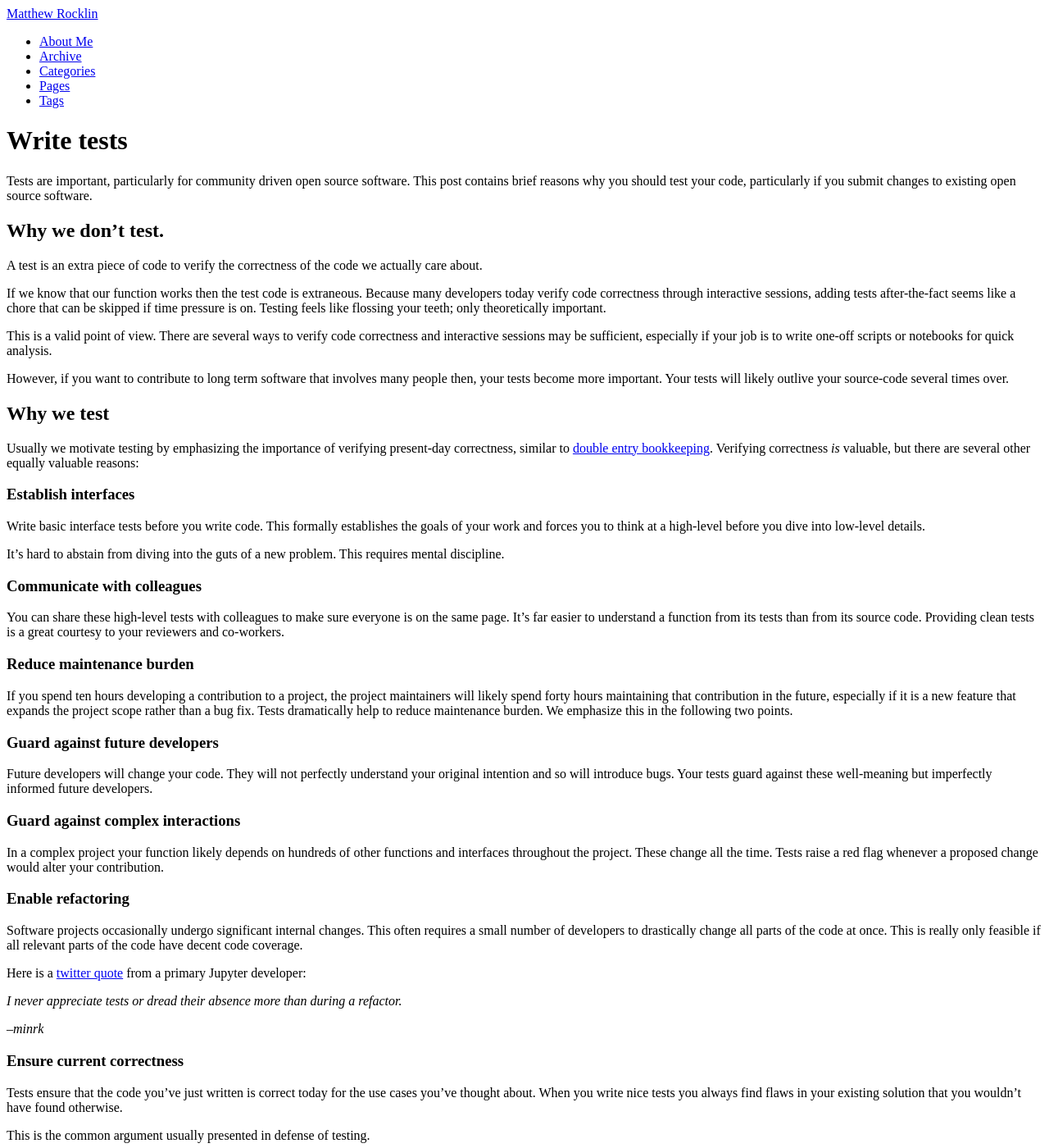
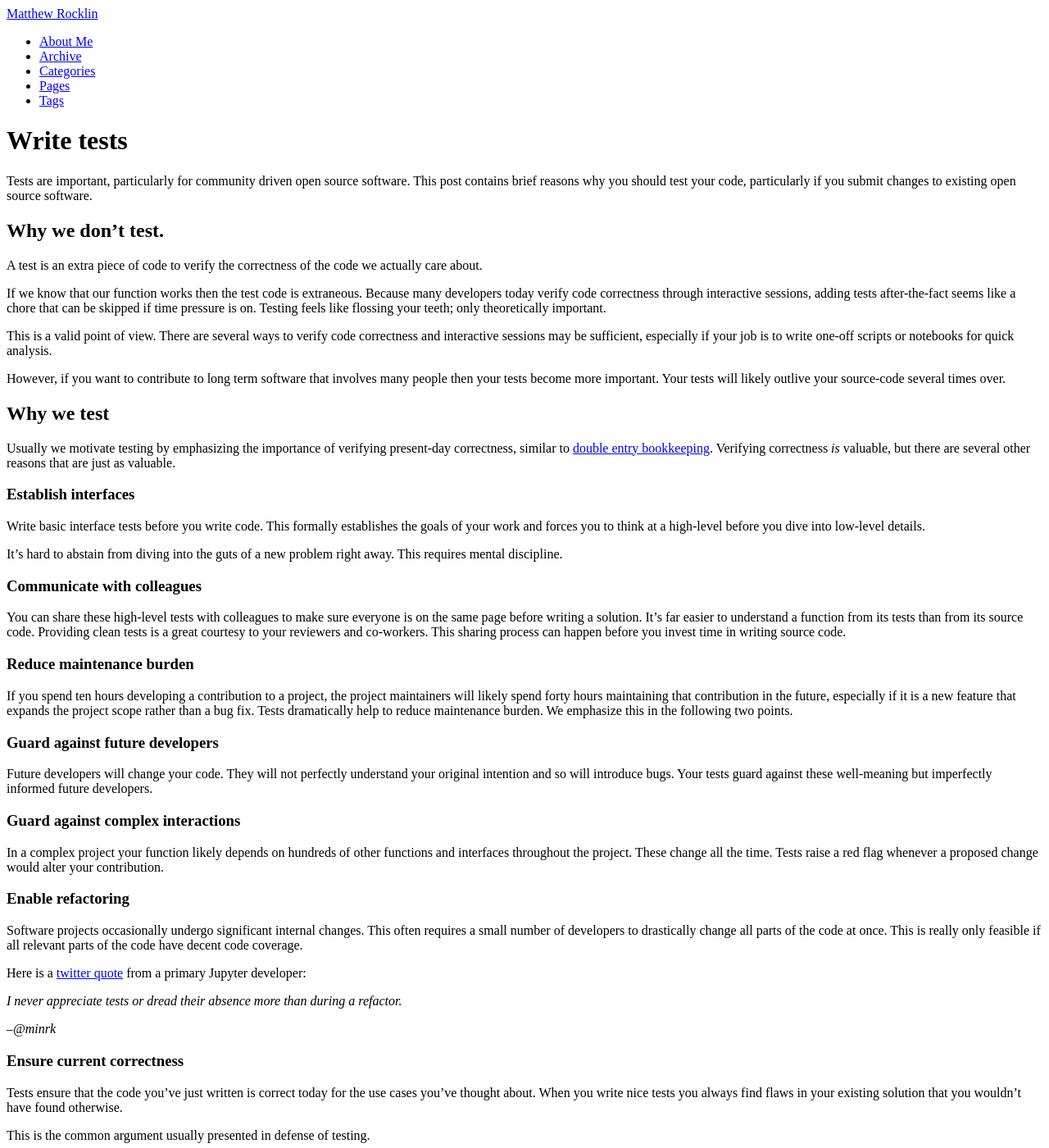
Before and after one commit to besyskymnbk/blog, a Jekyll site: the page built from _posts/work/2016-01-31-tests.md, in a window 1280 px wide and 1400 px high. Shown: the whole window at 82% size. Built offline with Jekyll 4.4.1, drawn with Linux system fonts in a browser that asks for light colours; comment, search, counter and statistics services are not loaded.

Commit message:
small edits to tests

```diff
--- a/_posts/work/2016-01-31-tests.md
+++ b/_posts/work/2016-01-31-tests.md
@@ -27,7 +27,7 @@ correctness and interactive sessions may be sufficient, especially if your job
 is to write one-off scripts or notebooks for quick analysis.
 
 However, if you want to contribute to long term software that involves many
-people then, your tests become more important.  Your tests will likely outlive
+people then your tests become more important.  Your tests will likely outlive
 your source-code several times over.
 
 ## Why we test
@@ -35,8 +35,8 @@ your source-code several times over.
 Usually we motivate testing by emphasizing the importance of verifying
 present-day correctness, similar to [double entry
 bookkeeping](https://en.wikipedia.org/wiki/Double-entry_bookkeeping_system).
-Verifying correctness *is* valuable, but there are several other equally
-valuable reasons:
+Verifying correctness *is* valuable, but there are several other reasons that
+are just as valuable.
 
 ### Establish interfaces
 
@@ -44,15 +44,16 @@ Write basic interface tests before you write code.  This formally establishes
 the goals of your work and forces you to think at a high-level before you dive
 into low-level details.
 
-It's hard to abstain from diving into the guts of a new problem.  This requires
-mental discipline.
+It's hard to abstain from diving into the guts of a new problem right away.
+This requires mental discipline.
 
 ### Communicate with colleagues
 
 You can share these high-level tests with colleagues to make sure everyone is
-on the same page.  It's far easier to understand a function from its tests than
-from its source code.  Providing clean tests is a great courtesy to your
-reviewers and co-workers.
+on the same page before writing a solution.  It's far easier to understand a
+function from its tests than from its source code.  Providing clean tests is a
+great courtesy to your reviewers and co-workers.  This sharing process can
+happen before you invest time in writing source code.
 
 ### Reduce maintenance burden
 
@@ -87,7 +88,7 @@ from a primary Jupyter developer:
 
 *I never appreciate tests or dread their absence more than during a refactor.*
 
-*--minrk*
+*--@minrk*
 
 ### Ensure current correctness
 
```
